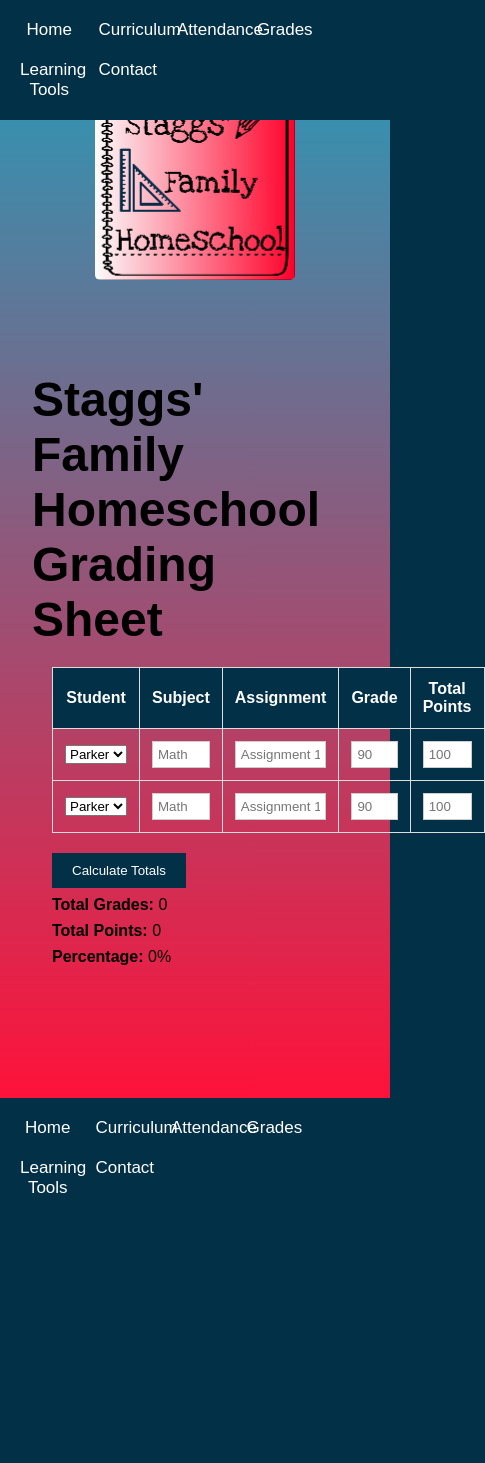
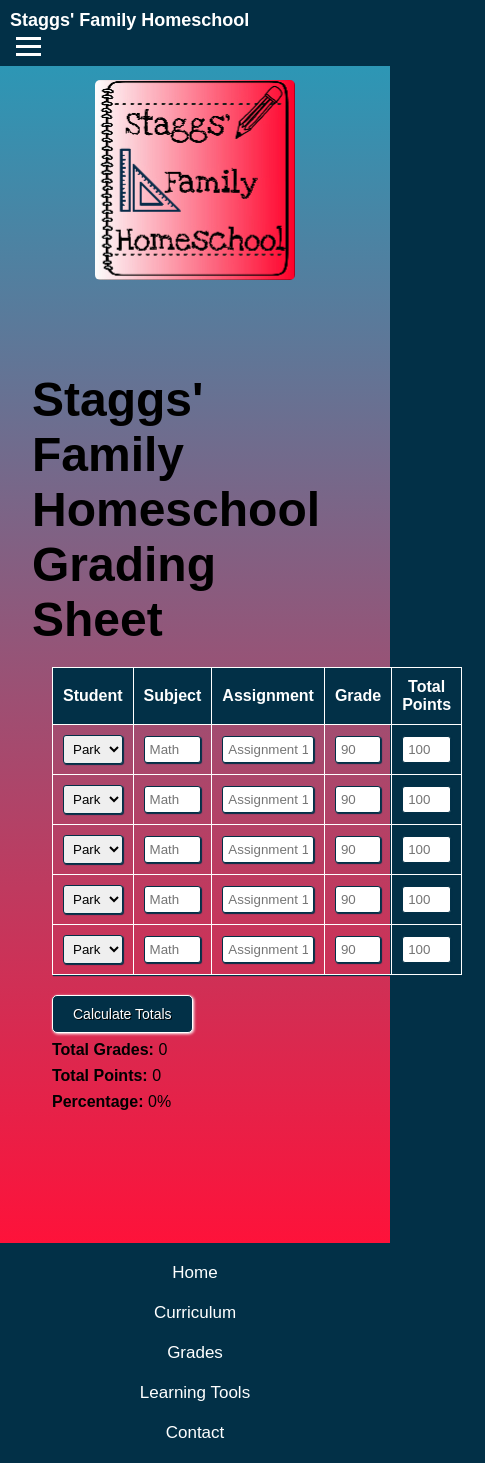
Before and after one commit to jessicastaggs/WDCapstone_homeschool_rss_website, a plain HTML site: page grades.html in a window 390 px wide. Shown: the whole page, 485 px wide, since content can reach past the window. Before the commit the page ends 1218 px from the top, so only its background shows below. Drawn offline with Linux system fonts and the light colour scheme.

Commit message:
updated html pages with hamburger nav/footer nav, commented out the attendance page for future use, added box/text shadows to button for uniformity

```diff
--- a/attendance.html
+++ b/attendance.html
@@ -9,10 +9,16 @@
 <body>
     <header>
         <nav>
-            <ul>
+            <div class="logo">Staggs' Family Homeschool</div>
+            <button class="hamburger" id="hamburger">
+                <div></div>
+                <div></div>
+                <div></div>
+            </button>
+            <ul class="nav-links" id="nav-links">
                 <li><a href="/">Home</a></li>
                 <li><a href="curriculum.html">Curriculum</a></li>
-                <li><a href="attendance.html">Attendance</a></li>
+                <!--<li><a href="attendance.html">Attendance</a></li>-->
                 <li><a href="grades.html">Grades</a></li>
                 <li><a href="learningtools.html">Learning Tools</a></li>
                 <li><a href="contact.html">Contact</a></li>
@@ -22,19 +28,31 @@
     <main>
         <aside><img src="homeschool_logo.jpg" alt="Staggs' Family Homeschool"></aside>
         <article>
+            <h1>Attendance Page - Under Construction!</h1>
         </article>
     </main>
     <footer>
         <nav>
-            <ul>
+            <ul class="footer-links">
                 <li><a href="/">Home</a></li>
                 <li><a href="curriculum.html">Curriculum</a></li>
-                <li><a href="attendance.html">Attendance</a></li>
+                <!--<li><a href="attendance.html">Attendance</a></li>-->
                 <li><a href="grades.html">Grades</a></li>
                 <li><a href="learningtools.html">Learning Tools</a></li>
                 <li><a href="contact.html">Contact</a></li>
             </ul>
         </nav>
     </footer>
+    <script>//JavaScript to toggle the hamburger menu
+
+        document.addEventListener('DOMContentLoaded', function () {
+            const hamburger = document.getElementById('hamburger');
+            const navLinks = document.getElementById('nav-links');
+
+            hamburger.addEventListener('click', function () {
+                console.log('Hamburger button clicked');
+                navLinks.classList.toggle('show');
+            });
+        });</script>
 </body>
 </html>
--- a/grades.html
+++ b/grades.html
@@ -9,10 +9,16 @@
 <body>
     <header>
         <nav>
-            <ul>
+            <div class="logo">Staggs' Family Homeschool</div>
+            <button class="hamburger" id="hamburger">
+                <div></div>
+                <div></div>
+                <div></div>
+            </button>
+            <ul class="nav-links" id="nav-links">
                 <li><a href="/">Home</a></li>
                 <li><a href="curriculum.html">Curriculum</a></li>
-                <li><a href="attendance.html">Attendance</a></li>
+                <!--<li><a href="attendance.html">Attendance</a></li>-->
                 <li><a href="grades.html">Grades</a></li>
                 <li><a href="learningtools.html">Learning Tools</a></li>
                 <li><a href="contact.html">Contact</a></li>
@@ -23,40 +29,6 @@
         <aside><img src="homeschool_logo.jpg" alt="Staggs' Family Homeschool"></aside>
         <article>
             <h1>Staggs' Family Homeschool Grading Sheet</h1>
-                <!--<div class="container">
-                    <form>
-                        <table>
-                            <thead>
-                                <tr>
-                                    <th>Student Name</th>
-                                    <th>Subject</th>
-                                    <th>Assignment</th>
-                                    <th>Grade</th>
-                                    <th>Total Points</th>
-                                </tr>
-                            </thead>
-                                <tbody>
-                                    <tr>
-                                        <td><input type="text" name="studentName" placeholder="Student 1" required></td>
-                                        <td><input type="text" name="subject" placeholder="Math" required></td>
-                                        <td><input type="text" name="assignment" placeholder="Assignment 1" required></td>
-                                        <td><input type="number" name="grade" placeholder="90" min="0" max="100" required></td>
-                                        <td><input type="number" name="totalPoints" placeholder="100" min="0" required></td>
-                                    </tr>
-
-                                    <tr>
-                                        <td><input type="text" name="studentName" placeholder="Student 2" required></td>
-                                        <td><input type="text" name="subject" placeholder="Science" required></td>
-                                        <td><input type="text" name="assignment" placeholder="Project 1" required></td>
-                                        <td><input type="number" name="grade" placeholder="85" min="0" max="100" required></td>
-                                        <td><input type="number" name="totalPoints" placeholder="100" min="0" required></td>
-                                    </tr>
-                                 Add more rows as needed
-                                </tbody>
-                        </table>
-                            <button type="submit" class="btn">Save Grades</button>
-                    </form>
-                </div>-->
                 <div class="container">
                     <form id="gradingForm">
                         <table>
@@ -70,6 +42,45 @@
                                 </tr>
                             </thead>
                             <tbody id="gradeTableBody">
+                                <tr>
+                                    <td>
+                                        <select name="student" class="studentSelect">
+                                            <option value="Student 1">Parker</option>
+                                            <option value="Student 2">Dalton</option>
+                                            <option value="Student 3">Silas</option>
+                                        </select>
+                                    </td>
+                                    <td><input type="text" name="subject" placeholder="Math" required></td>
+                                    <td><input type="text" name="assignment" placeholder="Assignment 1" required></td>
+                                    <td><input type="number" name="grade" placeholder="90" min="0" max="100" required></td>
+                                    <td><input type="number" name="totalPoints" placeholder="100" min="0" required></td>
+                                </tr>
+                                <tr>
+                                    <td>
+                                        <select name="student" class="studentSelect">
+                                            <option value="Student 1">Parker</option>
+                                            <option value="Student 2">Dalton</option>
+                                            <option value="Student 3">Silas</option>
+                                        </select>
+                                    </td>
+                                    <td><input type="text" name="subject" placeholder="Math" required></td>
+                                    <td><input type="text" name="assignment" placeholder="Assignment 1" required></td>
+                                    <td><input type="number" name="grade" placeholder="90" min="0" max="100" required></td>
+                                    <td><input type="number" name="totalPoints" placeholder="100" min="0" required></td>
+                                </tr>
+                                <tr>
+                                    <td>
+                                        <select name="student" class="studentSelect">
+                                            <option value="Student 1">Parker</option>
+                                            <option value="Student 2">Dalton</option>
+                                            <option value="Student 3">Silas</option>
+                                        </select>
+                                    </td>
+                                    <td><input type="text" name="subject" placeholder="Math" required></td>
+                                    <td><input type="text" name="assignment" placeholder="Assignment 1" required></td>
+                                    <td><input type="number" name="grade" placeholder="90" min="0" max="100" required></td>
+                                    <td><input type="number" name="totalPoints" placeholder="100" min="0" required></td>
+                                </tr>
                                 <tr>
                                     <td>
                                         <select name="student" class="studentSelect">
@@ -113,10 +124,10 @@
     </main>
     <footer>
         <nav>
-            <ul>
+            <ul class="footer-links">
                 <li><a href="/">Home</a></li>
                 <li><a href="curriculum.html">Curriculum</a></li>
-                <li><a href="attendance.html">Attendance</a></li>
+                <!--<li><a href="attendance.html">Attendance</a></li>-->
                 <li><a href="grades.html">Grades</a></li>
                 <li><a href="learningtools.html">Learning Tools</a></li>
                 <li><a href="contact.html">Contact</a></li>
@@ -124,6 +135,19 @@
         </nav>
     </footer>
         <script>
+
+            //JavaScript to toggle the hamburger menu
+
+            document.addEventListener('DOMContentLoaded', function () {
+                const hamburger = document.getElementById('hamburger');
+                const navLinks = document.getElementById('nav-links');
+
+                hamburger.addEventListener('click', function () {
+                    console.log('Hamburger button clicked');
+                    navLinks.classList.toggle('show');
+                });
+            });
+
             // Function to calculate total grades, total points, and percentage
             function calculateGrades() {
                 let totalGrades = 0;
--- a/gradesstyle.css
+++ b/gradesstyle.css
@@ -8,25 +8,38 @@ table {
     width: 100%;
     border-collapse: collapse;
     margin-top: 20px;
-    border: 1px solid #ddd;
+    border: 1px solid white;
+    box-shadow: 1px 1px 1px rgb(2, 48, 71);
+
 }
 
 th, td {
-    padding: 12px;
+    padding: 10px;
     text-align: center;
-    border: 1px solid #ddd;
+    border: 1px solid white;
 }
 
 th {
     background-color: rgb(2, 48, 71);
     color: white;
+
 }
 
 td input {
     width: 100%;
     padding: 5px;
-    border: 1px solid #ccc;
+    border: 1px solid rgb(2, 48, 71);
     box-sizing: border-box;
+    border-radius: 3px;
+    box-shadow: 1px 1px 1px rgb(2, 48, 71);
+}
+
+.studentSelect {
+    width: 100%;
+    padding: 5px;
+    border: 1px solid rgb(2, 48, 71);
+    border-radius: 3px;
+    box-shadow: 1px 1px 1px rgb(2, 48, 71);
 }
 
 .subject-column {
@@ -46,12 +59,17 @@ td input {
 }
 
 .btn {
+    font-size: 14px;
     background-color: rgb(2, 48, 71);
     color: white;
     padding: 10px 20px;
-    border: none;
+    border: 1px solid white;
+    border-radius: 5px;
     cursor: pointer;
     margin-top: 20px;
+    text-shadow: 1px 1px black;
+    box-shadow: 1px 1px 3px white;
+
 }
 .btn:hover {
     background-color: rgb(33, 158, 188);
@@ -65,10 +83,6 @@ h1 {
     font-size: 3em;
     margin-top: 0.5em;
 }
-
-/*.banner {
-    max-width: 100%;
-}*/
 
 .sub-title {
     background-color: white;
@@ -103,39 +117,59 @@ header {
     background-color: rgb(2, 48, 71);
 }
 
-/*should nav have a set width to stretch
-header banner full desktop*/
 nav {
     width: 100%;
     overflow: auto;
 }
 
-nav a:visited,
-nav a:link {
+nav a:visited, nav a:link {
     color: white;
     text-decoration: none;
 }
 
 nav > ul {
-    display: inline;
+    display: inline-flex;
     padding: 0;
+    margin: 0;
 }
 
 nav > ul > li {
-    /*display: inline-block;
     list-style: none;
-    margin: 0 5px 0 5px;*/
-    list-style: none;
-    float: left;
     padding: 10px;
     color: white;
     text-decoration: none;
+    justify-content: space-between;
     font-size: 17px;
-    width: 15%;
-    text-align: center;
+    width: auto; /* Adjust width for desktop */
 }
+
 nav > ul > li:hover {
     background-color: rgb(33, 158, 188);
+}
+
+.logo {
+    color: white;
+    font-size: 24px;
+    font-weight: bold;
+    display: none;
+}
+/* Hamburger Menu */
+.hamburger {
+    display: none;
+    flex-direction: column;
+    justify-content: space-around;
+    width: 30px;
+    height: 25px;
+    background: transparent;
+    border: none;
+    cursor: pointer;
+}
+
+.hamburger div {
+    width: 25px;
+    height: 3px;
+    background-color: white;
+    margin: 5px 0;
 }
 
 main {
@@ -146,22 +180,18 @@ main {
     min-height: 85%;
 }
 
-footer {
-    padding: 10px;
-}
-
 aside {
     text-align: center;
     border-radius: 9%;
 }
 
-aside,
-article {
+aside, article {
     padding: 2em;
 }
 
 img {
     border-radius: 5px;
+
 }
 
 article {
@@ -172,6 +202,7 @@ article {
     display: flex;
     justify-content: center;
     align-items: center;
+    flex-wrap: wrap;
 }
 
 @media only screen and (min-width: 768px) {
@@ -187,34 +218,74 @@ article {
     .columns-desktop {
         display: flex;
     }
+
+    .hamburger {
+        display: none;
     }
 
-/* Childname buttons*/
-
-.childname {
-    text-align: center;
-    width: 200px;
+    nav > ul > li  {
+        list-style: none;
         padding: 10px;
-    margin: 10px;
-    background-color: rgb(2, 48, 71);
-    border: solid 2px rgb(255, 255, 255);
-    border-radius: 5px;
+        color: white;
+        text-decoration: none;
+        font-size: 17px;
+        width: auto; /* Adjust width for desktop */
+    }
 }
 
-.columns {
+/* Mobile Menu Styles */
+@media only screen and (max-width: 768px) {
+    nav > ul {
+        display: none;
+        flex-direction: column;
         width: 100%;
+        text-align: center;
     }
 
-.childname button {
+    .nav-links.show {
+        display: flex;
+    }
+
+    /* Display the hamburger menu */
+    .hamburger {
+        display: block;
+    }
+
+    .logo {
+        display: block; /* Display text on smaller screens */
+        align-content: center;
+        font-size: large;
+      }
+}
+
+    /* Footer Styling */
+    footer {
+        background-color: rgb(2, 48, 71);
+        padding: 10px;
+        color: white;
+        text-align: center;
+    }
+
+    footer nav ul.footer-links {
+        display: flex;
+        justify-content: flex-start;
+        padding: 0;
+        margin: 0;
+    }
+
+    footer nav ul.footer-links li {
+        list-style: none;
+        padding: 10px;
+    }
+
+    footer nav ul.footer-links li:hover {
         background-color: #FE123A;
-    font-size: 1.5em;
-    padding: 10px;
-    border: solid 2px rgb(255, 255, 255);
-    border-radius: 5px;
 
     }
 
-.fixedimage {
-    position: relative;
+    footer nav ul.footer-links li a {
+        color: white;
+        text-decoration: none;
+        font-size: 17px;
 
     }
```
Also changed, not shown: contact.html (+11 -4 lines), curriculum.html (+11 -4 lines), homeschoolrsswebsite.html (+3 -6 lines), learningtools.html (+2 -2 lines), styles.css (+20 -8 lines). Lines whose indentation alone changed are shown as unchanged.
